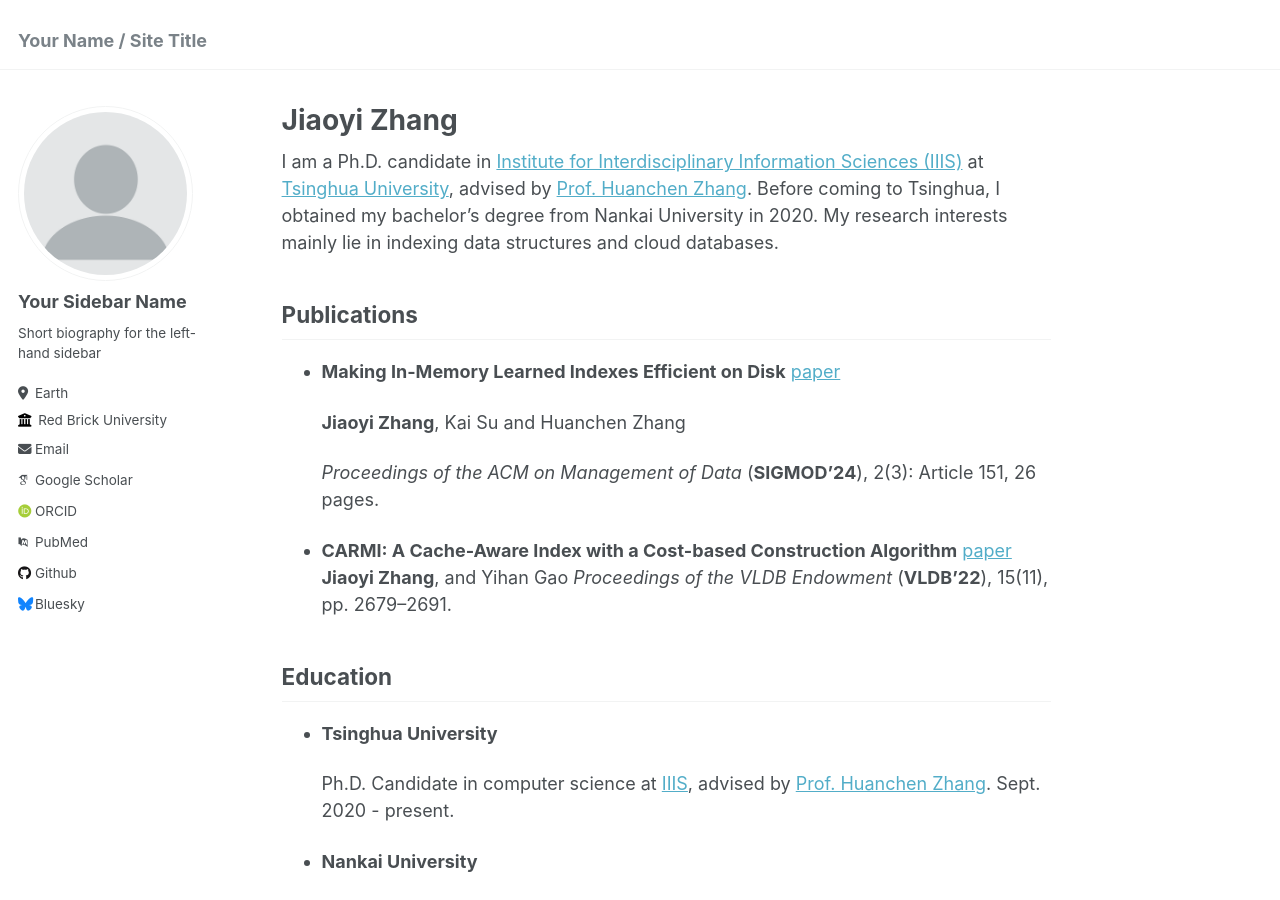
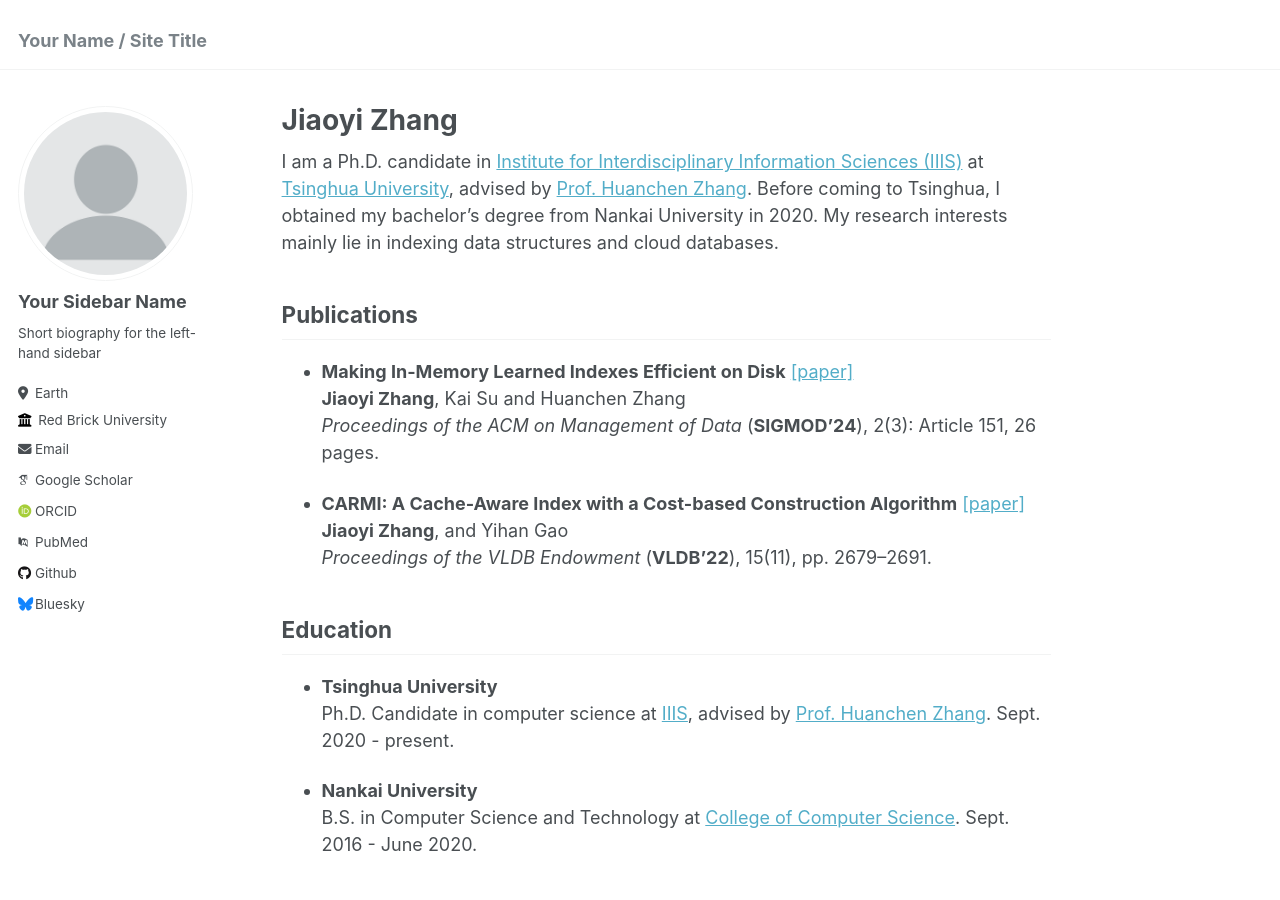
Before and after one commit to JiaoyiZhang/jiaoyizhang.github.io, a Jekyll site: the page built from _pages/about.md, in a window 1280 px wide and 900 px high. Built offline with Jekyll 4.4.1, drawn with Linux system fonts in a browser that asks for light colours; some web fonts are replaced.

```diff
--- a/_pages/about.md
+++ b/_pages/about.md
@@ -11,26 +11,22 @@ I am a Ph.D. candidate in [Institute for Interdisciplinary Information Sciences
 indexing data structures and cloud databases.
 
 ## Publications
-- **Making In-Memory Learned Indexes Efficient on Disk** [paper](https://people.iiis.tsinghua.edu.cn/~huanchen/publications/learned-index-disk-sigmod24.pdf)
-
-  **Jiaoyi Zhang**, Kai Su and Huanchen Zhang
-
-  *Proceedings of the ACM on Management of Data* (**SIGMOD'24**), 2(3): Article 151, 26 pages.
+- **Making In-Memory Learned Indexes Efficient on Disk** [[paper]](https://people.iiis.tsinghua.edu.cn/~huanchen/publications/learned-index-disk-sigmod24.pdf)
+**Jiaoyi Zhang**, Kai Su and Huanchen Zhang
+*Proceedings of the ACM on Management of Data* (**SIGMOD'24**), 2(3): Article 151, 26 pages.
 
 
-- **CARMI: A Cache-Aware Index with a Cost-based Construction Algorithm** [paper](https://www.vldb.org/pvldb/vol15/p2679-gao.pdf)
+- **CARMI: A Cache-Aware Index with a Cost-based Construction Algorithm** [[paper]](https://www.vldb.org/pvldb/vol15/p2679-gao.pdf)
 **Jiaoyi Zhang**, and Yihan Gao
 *Proceedings of the VLDB Endowment* (**VLDB'22**), 15(11), pp. 2679–2691.
 
 ## Education
 - **Tsinghua University**
-
-  Ph.D. Candidate in computer science at [IIIS](https://iiis.tsinghua.edu.cn/en/), advised by [Prof. Huanchen Zhang](https://people.iiis.tsinghua.edu.cn/~huanchen/). Sept. 2020 - present.
+Ph.D. Candidate in computer science at [IIIS](https://iiis.tsinghua.edu.cn/en/), advised by [Prof. Huanchen Zhang](https://people.iiis.tsinghua.edu.cn/~huanchen/). Sept. 2020 - present.
 
 - **Nankai University**
-
-  B.S. in Computer Science and Technology at [College of Computer Science](https://encc.nankai.edu.cn/). Sept. 2016 - June 2020.
+B.S. in Computer Science and Technology at [College of Computer Science](https://encc.nankai.edu.cn/). Sept. 2016 - June 2020.
 
 ## Experiences
 - **Alibaba Group**
-    Research intern in Database and Storage Lab, Alibaba Cloud Intelligence. Mentor: Dr. Sheng Wang. March 2024 - present.
+Research intern in Database and Storage Lab, Alibaba Cloud Intelligence. Mentor: Dr. Sheng Wang. March 2024 - present.
```
